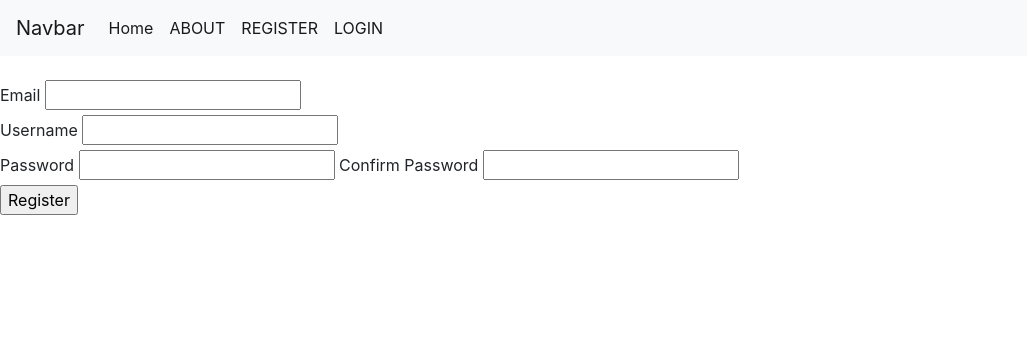
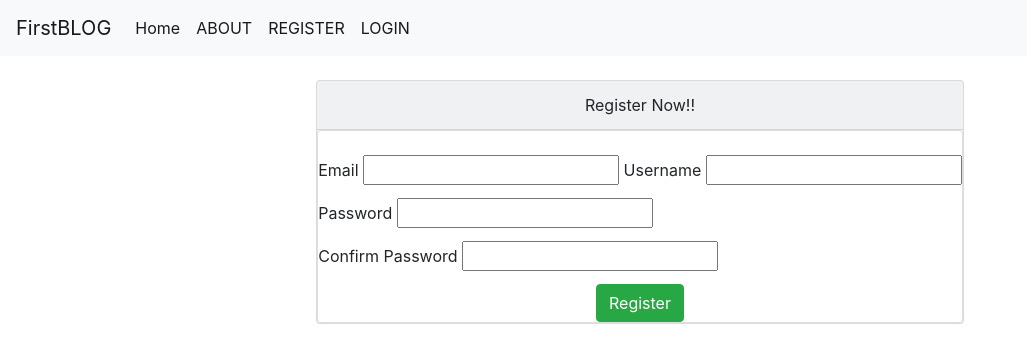
Before and after one commit to bhushan199901/my-first-python-app-log, a Flask app: page /register in a window 1280 px wide. Shown: the top 363 px of the page, without its empty margins (0-1027 px from the left). Run offline with Flask 2, Linux system fonts and the light colour scheme; some libraries are stand-ins or nearby versions.

Commit message:
first commit

```diff
--- a/CompanyBlog/templates/base.html
+++ b/CompanyBlog/templates/base.html
@@ -12,7 +12,7 @@
 </head>
 <body>
 <nav class="navbar navbar-expand-lg navbar-light bg-light">
-  <a class="navbar-brand" href="#">Navbar</a>
+  <a class="navbar-brand" href="#">FirstBLOG</a>
   <button class="navbar-toggler" type="button" data-toggle="collapse" data-target="#navbarNav" aria-controls="navbarNav" aria-expanded="false" aria-label="Toggle navigation">
     <span class="navbar-toggler-icon"></span>
   </button>
--- a/CompanyBlog/templates/register.html
+++ b/CompanyBlog/templates/register.html
@@ -1,15 +1,28 @@
 {% extends 'base.html'%}
 {% block content %}
 <br>
+<div class="container">
+<div class="col d-flex justify-content-center" >
+<div class="card bg-light mb-2" align="centre" style="max-width: 80rem;">
+  <div class="card-header" align="center">Register Now!!</div>
+    <div class="card text-left">
     <form method="POST">
         {{form.hidden_tag()}}
-        {{form.Email.label}} {{form.Email}}
+        <br>{{form.Email.label(class="form-group ")}} {{form.Email(class=" .col -7")}}
+        {{form.Username.label(class="form-group")}} {{form.Username(class=" .col -7")}}
         <br>
-        {{form.Username.label}} {{form.Username}}
+        {{form.password.label(class="form-group")}} {{form.password(class=" .col -7")}}
         <br>
-        {{form.password.label}} {{form.password}}
-        {{form.pass_confirm.label}} {{form.pass_confirm}}
+        {{form.pass_confirm.label(class="form-group")}} {{form.pass_confirm(class=" .col -7")}}
         <br>
-        {{form.Submit()}}
+        <div align="center">
+        {{form.Submit(class="btn btn-success")}}
+            <div>
     </form>
+</div>
+</div>
+</div>
+
+</div>
+
 {% endblock %}
```
Also changed, not shown: CompanyBlog/templates/login.html (+13 -3 lines).
